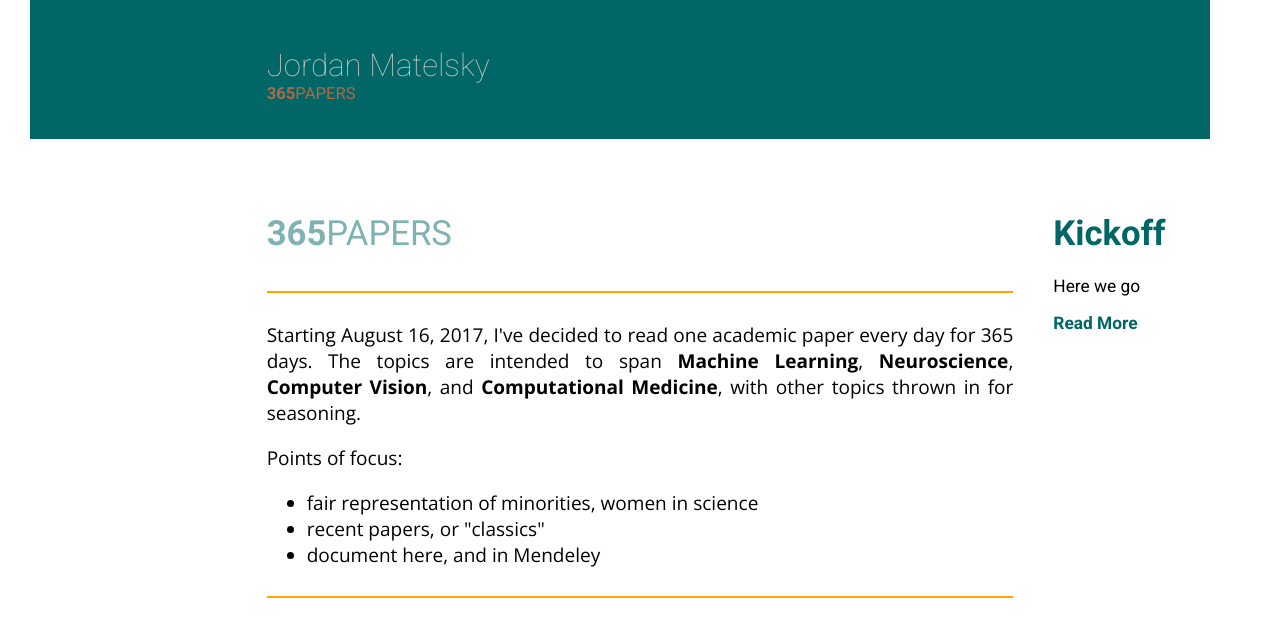
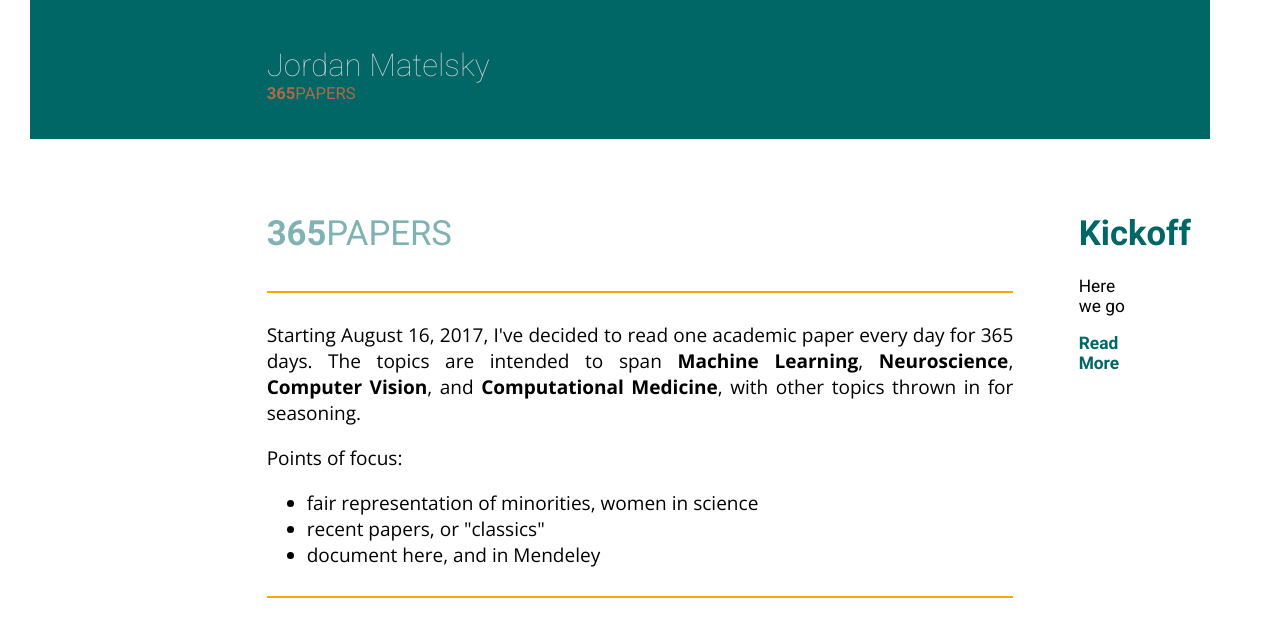
Before and after one commit to j6k4m8/365papers, a Jekyll site: the page built from index.html, in a window 1280 px wide. Shown: the top 637 px of the page. Built offline with Jekyll 4.4.1, drawn with Linux system fonts in a browser that asks for light colours; nearby versions of some CDN libraries.

Commit message:
alignment

```diff
--- a/index.html
+++ b/index.html
@@ -35,10 +35,11 @@
         </div>
     </div>
 
-    <div class="posts">
+    <div class="row" id="posts">
+        <div class="12u">
             {% for post in site.posts %}
-            <article class="post">
-
+            <div class="row">
+                <div class="8u -2u 10u(small) -1u(small)">
                   <h1><a href="{{ site.baseurl }}{{ post.url }}">{{ post.title }}</a></h1>
 
                   <div class="entry">
@@ -46,8 +47,9 @@
                   </div>
 
                   <a href="{{ site.baseurl }}{{ post.url }}" class="read-more">Read More</a>
-            </article>
+                </div>
+            </div>
             {% endfor %}
         </div>
-
     </div>
+</div>
```
Lines whose indentation alone changed are shown as unchanged.
